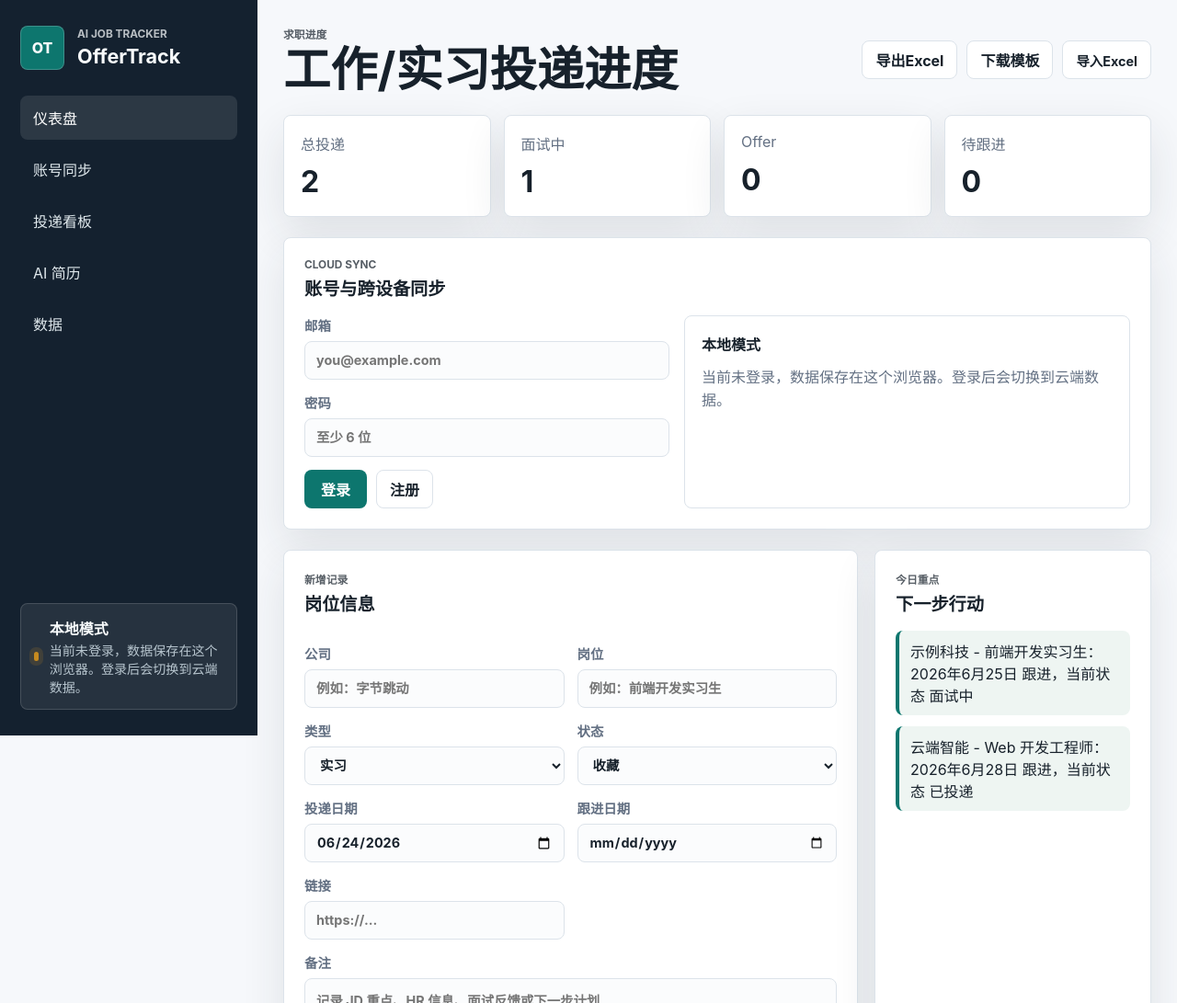
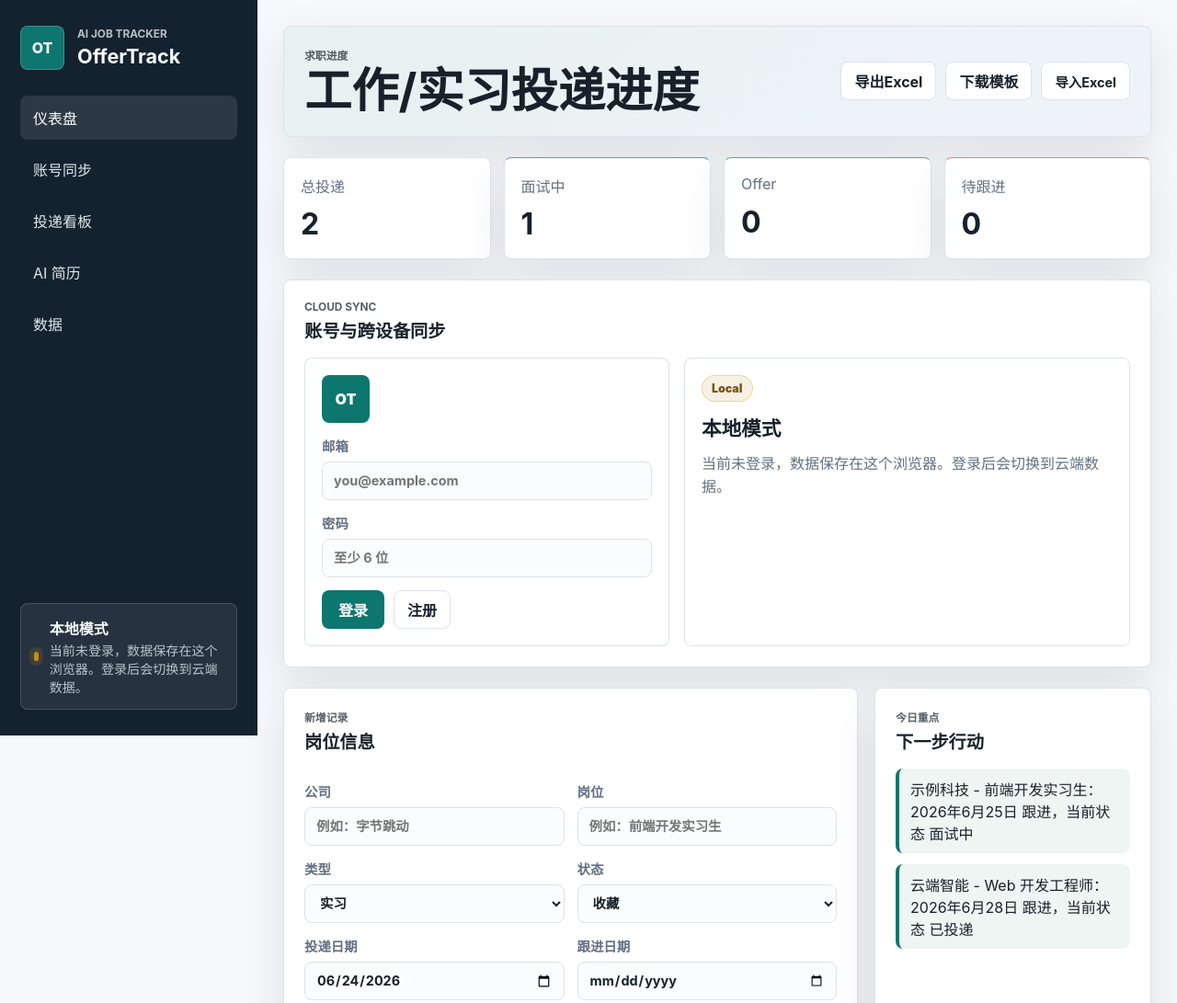
Before and after one commit to zhanzesen718-design/offertrack-cloud, a website with bundled scripts: page offertrack-cloud/index.html in a window 1280 px wide. Shown: the top 1091 px of the page at 92% size. Built offline with nearby package versions, Linux system fonts and the light colour scheme.

Commit message:
Add files via upload

```diff
--- a/offertrack-cloud/index.html
+++ b/offertrack-cloud/index.html
@@ -5,6 +5,7 @@
     <meta name="viewport" content="width=device-width, initial-scale=1.0" />
     <title>工作/实习投递进度</title>
     <link rel="stylesheet" href="styles.css" />
+    <link rel="stylesheet" href="styles-polish.css" />
   </head>
   <body>
     <div class="app-shell">
@@ -35,7 +36,7 @@
       </aside>
 
       <main class="main-content">
-        <section id="dashboard" class="toolbar">
+        <section id="dashboard" class="toolbar hero-toolbar">
           <div>
             <p class="eyebrow">求职进度</p>
             <h2>工作/实习投递进度</h2>
@@ -72,24 +73,27 @@
             <p class="eyebrow">Cloud Sync</p>
             <h3>账号与跨设备同步</h3>
           </div>
+
           <div class="auth-layout">
             <form class="auth-form" id="authForm">
+              <div class="account-avatar" aria-hidden="true">OT</div>
               <label>
                 邮箱
                 <input id="emailInput" name="email" type="email" placeholder="you@example.com" autocomplete="email" />
               </label>
-              <label>
+              <label class="password-field">
                 密码
                 <input id="passwordInput" name="password" type="password" placeholder="至少 6 位" autocomplete="current-password" />
               </label>
               <div class="form-actions">
                 <button class="primary-button" id="signInButton" type="submit">登录</button>
                 <button class="ghost-button" id="signUpButton" type="button">注册</button>
-                <button class="ghost-button is-hidden" id="signOutButton" type="button">退出</button>
+                <button class="ghost-button is-hidden" id="signOutButton" type="button">退出登录</button>
               </div>
             </form>
 
             <article class="sync-panel">
+              <div class="sync-badge" id="syncBadge">Local</div>
               <strong id="syncTitle">未连接云端</strong>
               <p id="syncMessage">填写 config.js 中的 Supabase 项目地址和 anon key 后，可以注册账号并跨设备同步。</p>
               <button class="ghost-button is-hidden" id="uploadLocalButton" type="button">上传本地记录到云端</button>
@@ -284,5 +288,6 @@
     <script src="https://cdn.jsdelivr.net/npm/xlsx@0.18.5/dist/xlsx.full.min.js"></script>
     <script src="https://cdn.jsdelivr.net/npm/exceljs@4.4.0/dist/exceljs.min.js"></script>
     <script src="app.js?v=bulk-right-1" type="module"></script>
+    <script src="ui-polish.js?v=bulk-right-1" type="module"></script>
   </body>
 </html>
```
